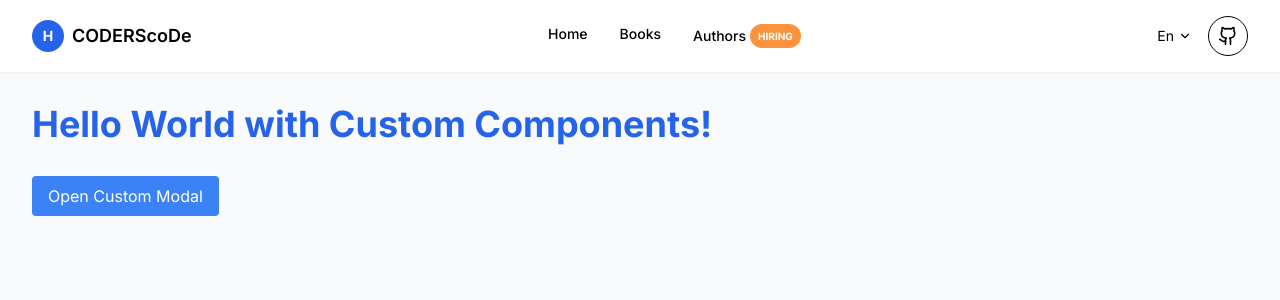
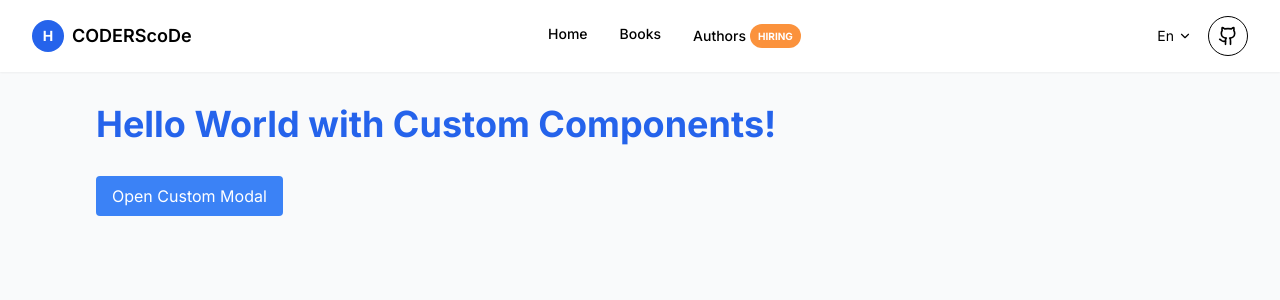
Before and after one commit to dm-mensavi/ebook-store, a Next.js app in the folder m1-site/: page / in a window 1280 px wide. Shown: the top 300 px of the page. Built offline with nearby package versions, Linux system fonts and the light colour scheme.

Commit message:
feat(books): rendering display

```diff
--- a/m1-site/src/app/layout.tsx
+++ b/m1-site/src/app/layout.tsx
@@ -34,11 +34,14 @@
 // }
 
 // app/layout.tsx
+
 import type { Metadata } from "next";
 import { Inter } from "next/font/google";
 import "../styles/globals.css";
-import { ToastContainer } from "react-toastify"; // Import ToastContainer
-import "react-toastify/dist/ReactToastify.css"; // Import the CSS
+import { ToastContainer } from "react-toastify";
+import "react-toastify/dist/ReactToastify.css";
+
+import GlobalLayout from "../components/layout/GlobalLayout";
 
 const inter = Inter({ subsets: ["latin"] });
 
@@ -54,8 +57,12 @@ export default function RootLayout({
 }) {
   return (
     <html lang="en">
-      <body className={inter.className}>
-        {children}
+     <body className={inter.className}>
+
+        <GlobalLayout> {/* ✅ Wrap the page content inside GlobalLayout */}
+          {children}
+
+
         <ToastContainer
           position="top-right"
           autoClose={3000}
@@ -67,6 +74,7 @@ export default function RootLayout({
           draggable
           pauseOnHover
         />
+         </GlobalLayout>
       </body>
     </html>
   );
--- a/m1-site/src/app/page.tsx
+++ b/m1-site/src/app/page.tsx
@@ -13,7 +13,7 @@ export default function Home() {
   };
 
   return (
-    <GlobalLayout>
+
       <div className="space-y-8">
         <h1 className="text-4xl font-bold text-blue-600">
           Hello World with Custom Components!
@@ -36,7 +36,7 @@ export default function Home() {
           <p>This is your custom modal! Confirm or cancel the action.</p>
         </Modal> */}
       </div>
-    </GlobalLayout>
+
   );
 }
 
--- a/m1-site/src/components/layout/GlobalLayout.tsx
+++ b/m1-site/src/components/layout/GlobalLayout.tsx
@@ -1,6 +1,7 @@
+"use client";
+
 import { ReactNode, useState } from 'react';
 import Link from 'next/link';
-
 import { ChevronDown, Menu, X, Github } from 'lucide-react'; // Github icon added here
 
 type GlobalLayoutProps = {
@@ -13,7 +14,7 @@ const GlobalLayout = ({ children }: GlobalLayoutProps) => {
   return (
     <div className="min-h-screen flex flex-col bg-gray-50">
 
-      {/* Top Navigation Bar */}
+      {/* Top Navigation Bar (Full Width) */}
       <header className="sticky top-0 z-50 w-full bg-white shadow-sm">
         <div className="flex justify-between items-center py-4 px-4 md:px-8">
 
@@ -27,10 +28,10 @@ const GlobalLayout = ({ children }: GlobalLayoutProps) => {
 
           {/* Middle - Navigation Links (Desktop Only) */}
           <nav className="hidden md:flex space-x-8 text-sm font-medium">
-            <a href="/" className="hover:text-blue-600 transition">Home</a>
-            <a href="/books" className="hover:text-blue-600 transition">Books</a>
+            <Link href="/" className="hover:text-blue-600 transition">Home</Link>
+            <Link href="/books" className="hover:text-blue-600 transition">Books</Link>
             <div className="relative flex items-center space-x-1">
-              <a href="/authors" className="hover:text-blue-600 transition">Authors</a>
+              <Link href="/authors" className="hover:text-blue-600 transition">Authors</Link>
               <span className="bg-orange-400 text-white text-[10px] font-bold px-2 py-0.5 rounded-full">HIRING</span>
             </div>
           </nav>
@@ -53,7 +54,6 @@ const GlobalLayout = ({ children }: GlobalLayoutProps) => {
               <Github size={20} />
             </a>
 
-
             {/* Hamburger Menu Icon (Mobile Only) */}
             <button
               className="md:hidden flex items-center"
@@ -66,7 +66,6 @@ const GlobalLayout = ({ children }: GlobalLayoutProps) => {
       </header>
 
       {/* MOBILE MENU SLIDE-IN */}
-      {/* Background overlay when menu is open */}
       {isMobileMenuOpen && (
         <div
           onClick={() => setIsMobileMenuOpen(false)}
@@ -74,7 +73,6 @@ const GlobalLayout = ({ children }: GlobalLayoutProps) => {
         />
       )}
 
-      {/* Side Drawer Menu */}
       <nav
         className={`
           fixed top-0 right-0 h-full w-1/3 bg-white shadow-lg z-50 transform transition-transform duration-300 ease-in-out
@@ -82,19 +80,16 @@ const GlobalLayout = ({ children }: GlobalLayoutProps) => {
           md:hidden
         `}
       >
-        {/* Close button inside menu */}
         <div className="flex justify-end p-4">
           <button onClick={() => setIsMobileMenuOpen(false)}>
             <X size={28} />
           </button>
         </div>
 
-        {/* Mobile Nav Links */}
         <div className="flex flex-col space-y-4 px-6 text-lg font-medium">
           <Link href="/" onClick={() => setIsMobileMenuOpen(false)} className="hover:text-blue-600 transition">Home</Link>
           <Link href="/books" onClick={() => setIsMobileMenuOpen(false)} className="hover:text-blue-600 transition">Books</Link>
           <Link href="/authors" onClick={() => setIsMobileMenuOpen(false)} className="hover:text-blue-600 transition">Authors</Link>
-
 
           {/* Language Dropdown */}
           <button className="flex items-center text-sm hover:text-blue-600 transition">
@@ -102,7 +97,7 @@ const GlobalLayout = ({ children }: GlobalLayoutProps) => {
             <ChevronDown size={14} className="ml-1" />
           </button>
 
-  {/* GitHub Icon (Mobile Menu) */}
+          {/* GitHub Icon */}
           <a
             href="https://github.com/Godfred-Owusu/Book_Management"
             target="_blank"
@@ -111,13 +106,11 @@ const GlobalLayout = ({ children }: GlobalLayoutProps) => {
           >
             <Github size={20} />
           </a>
-
         </div>
-
       </nav>
 
       {/* Page Content */}
-      <main className="flex-1 p-4 md:p-8 space-y-8">
+      <main className="flex-1 w-full max-w-6xl mx-auto p-4 md:p-8 space-y-8">
         {children}
       </main>
     </div>
```
Lines whose indentation alone changed are shown as unchanged.
